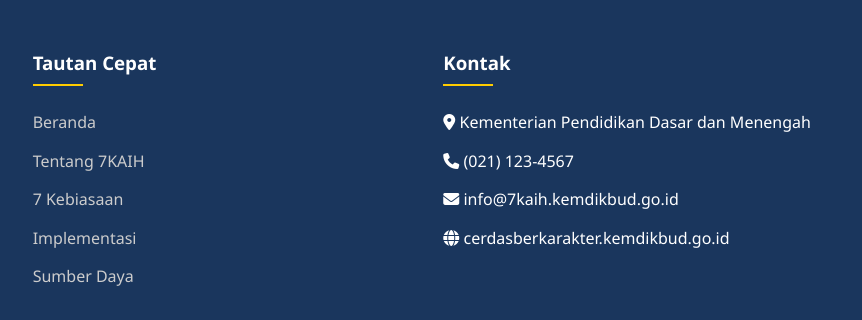
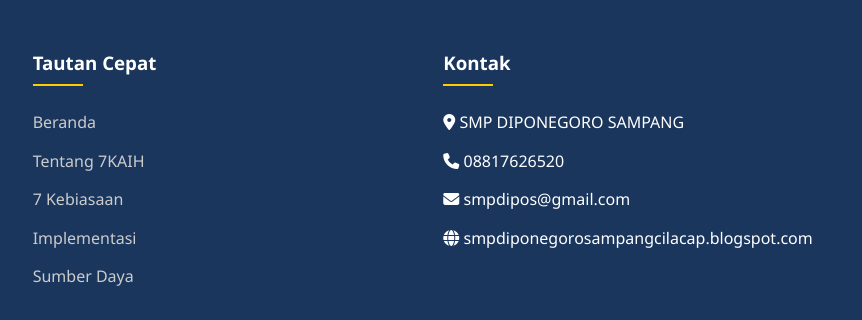
Before and after one commit to uripambaripto/Gerakan7KAIH, a plain HTML site: page index.html in a window 1280 px wide. Shown: the part 3995-4315 px from the top of the page, 418-1280 px from the left. Drawn offline with Linux system fonts and the light colour scheme.

Commit message:
index.html

```diff
--- a/index.html
+++ b/index.html
@@ -956,7 +956,7 @@
                         </div>
                         <h3>Lagu & Video</h3>
                         <p>Akses lagu-lagu 7KAIH, video senam, dan materi edukasi lainnya.</p>
-                        <a href="#">Lihat Koleksi</a>
+                        <a href="https://cerdasberkarakter.kemendikdasmen.go.id/gerakan7kebiasaan/#albumkelana">Lihat Koleksi</a>
                     </div>
 
                     <div class="resource-card fade-in delay-2">
@@ -965,7 +965,7 @@
                         </div>
                         <h3>Panduan Lengkap</h3>
                         <p>Buku panduan penerapan 7KAIH untuk guru dan satuan pendidikan.</p>
-                        <a href="#">Baca Panduan</a>
+                        <a href="https://cerdasberkarakter.kemendikdasmen.go.id/gerakan7kebiasaan/#panduan">Baca Panduan</a>
                     </div>
 
                     <div class="resource-card fade-in delay-3">
@@ -1008,10 +1008,10 @@
                 <div class="footer-section">
                     <h3>Kontak</h3>
                     <ul class="footer-links">
-                        <li><i class="fas fa-map-marker-alt"></i> Kementerian Pendidikan Dasar dan Menengah</li>
-                        <li><i class="fas fa-phone"></i> (021) 123-4567</li>
-                        <li><i class="fas fa-envelope"></i> info@7kaih.kemdikbud.go.id</li>
-                        <li><i class="fas fa-globe"></i> cerdasberkarakter.kemdikbud.go.id</li>
+                        <li><i class="fas fa-map-marker-alt"></i> SMP DIPONEGORO SAMPANG</li>
+                        <li><i class="fas fa-phone"></i> 08817626520</li>
+                        <li><i class="fas fa-envelope"></i> smpdipos@gmail.com</li>
+                        <li><i class="fas fa-globe"></i> smpdiponegorosampangcilacap.blogspot.com</li>
                     </ul>
                 </div>
             </div>
```
